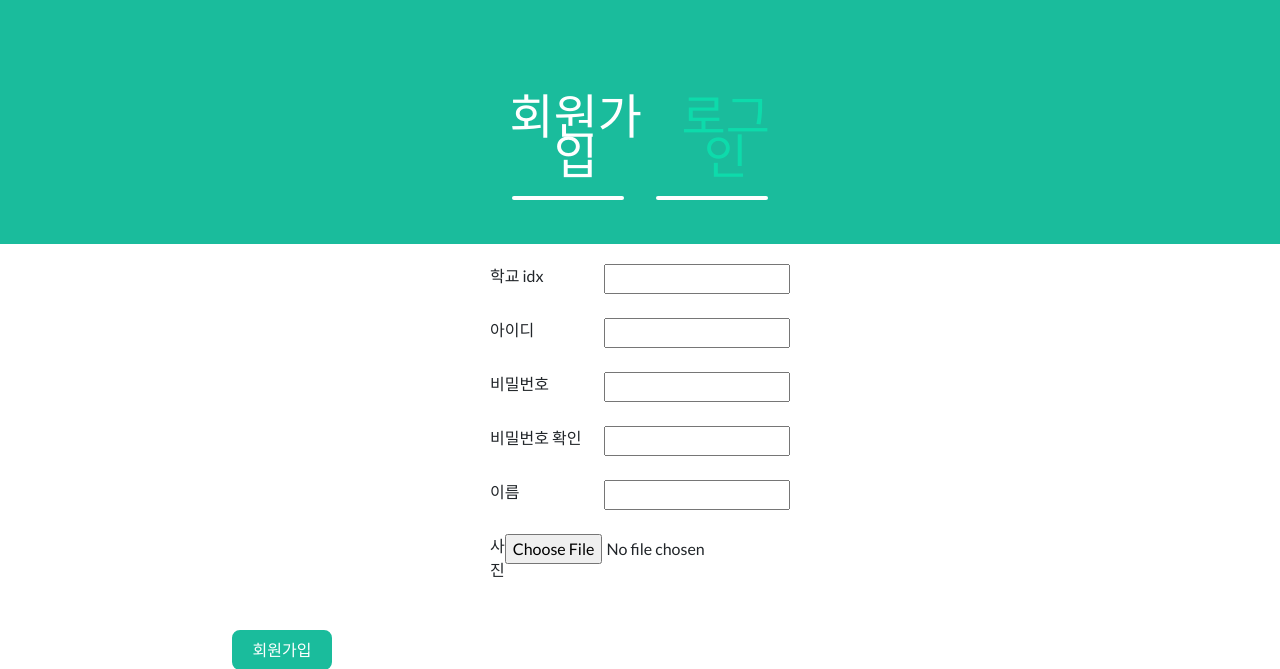
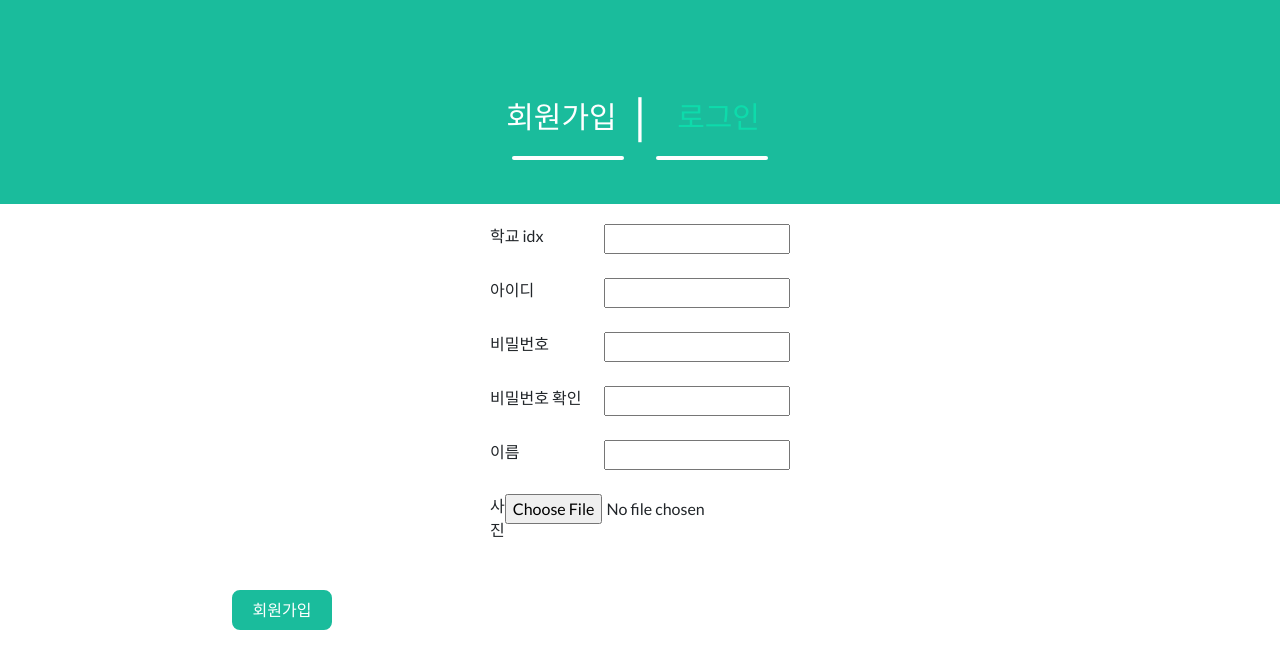
Before and after one commit to ptq124/YouthMarket, a Django app: page /user/register/ in a window 1280 px wide. Shown: the top 669 px of the page. Run offline with Django 4.2, Linux system fonts and the light colour scheme; parts of the project's set-up code (start-up, migrations or seed data) failed here and were passed over; some libraries are stand-ins or nearby versions.

Commit message:
Fix : "로그인 로그아웃 css 수정"

```diff
--- a/youthmarket/post/templates/register.html
+++ b/youthmarket/post/templates/register.html
@@ -26,10 +26,11 @@
         <section class="page-section bg-primary mb-0" id="about" style="padding-bottom: 20px;">
             <div class="container">
                 <!-- About Section Heading-->
-                <div>
-                    <div style="margin: 0 auto; width: 300px; display: flex; justify-content: space-evenly;">
-                        <div class="page-section-heading text-center text-uppercase text-white">회원가입</div>
-                        <div class="page-section-heading text-center" style="color: #00ffbe78" ><a href="{% url 'main' %}"  style="color: #00ffbe78; text-decoration: none;">로그인</a></div>
+                <div style="display: flex; width: 300px; margin: 0 auto; justify-content: space-evenly;">
+                        <div class="page-section-heading text-center" style="font-size: 30px; width: 120px ; color: white;"> 회원가입</div>
+                        <div class="page-section-heading" style="color: white;">|</div>
+                        <div class="page-section-heading text-center" style="color: #00ffbe78; width: 120px ;font-size: 30px;" ><a href="{% url 'main' %}"  style="color: #00ffbe78; text-decoration: none;">로그인</a></div>
+
                     </div>
                 </div>
                     <!-- Icon Divider-->
```
Also changed, not shown: youthmarket/post/templates/login.html (+3 -4 lines), youthmarket/db.sqlite3.
